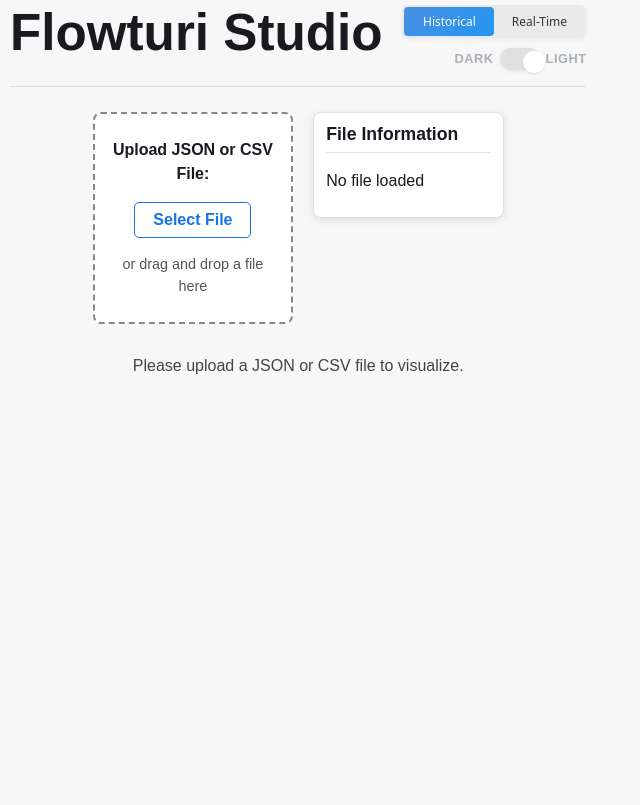
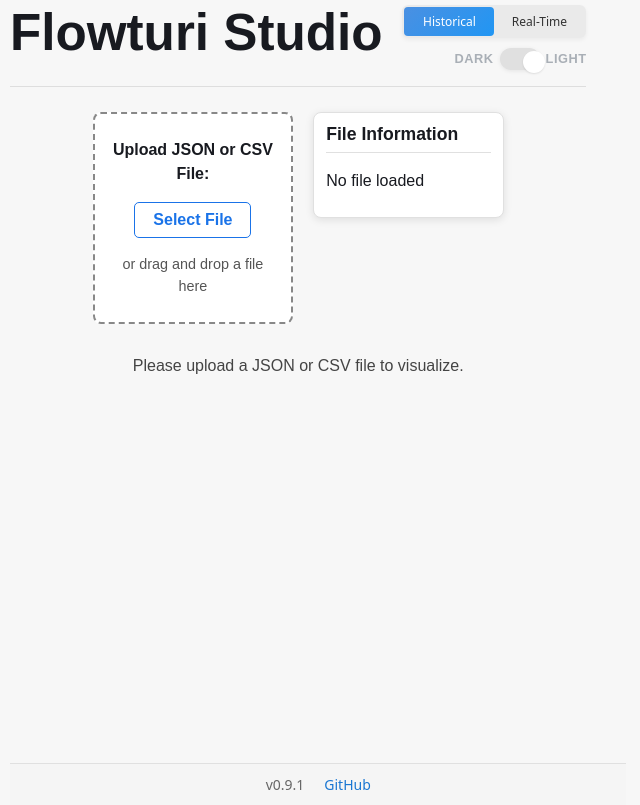
Before and after one commit to ThatOrJohn/flowturi, a React (Vite) app: page / in a window 1280 px wide. Shown: the whole page, without its empty margins (0-640 px from the left). Built offline with nearby package versions, Linux system fonts and the light colour scheme.

Commit message:
Bump to v0.9.1 added footer

```diff
--- a/package.json
+++ b/package.json
@@ -1,7 +1,7 @@
 {
   "name": "flowturi",
   "private": true,
-  "version": "0.0.0",
+  "version": "0.9.1",
   "type": "module",
   "scripts": {
     "dev": "vite",
--- a/src/App.css
+++ b/src/App.css
@@ -1099,3 +1099,52 @@ body.light .theme-switch .slider:after {
   background-color: #f44336;
   color: white;
 }
+
+/* Footer Styles */
+.app-footer {
+  width: 100%;
+  padding: 10px 20px;
+  text-align: center;
+  margin-top: auto;
+  border-top: 1px solid #e0e0e0;
+  background-color: #f5f5f5;
+  font-size: 14px;
+  color: #666;
+}
+
+.app-footer.dark {
+  background-color: #1e1e1e;
+  color: #aaa;
+  border-top: 1px solid #333;
+}
+
+.footer-content {
+  display: flex;
+  justify-content: center;
+  align-items: center;
+  gap: 20px;
+}
+
+.version {
+  font-weight: 500;
+}
+
+.github-link {
+  color: #1976d2;
+  text-decoration: none;
+  font-weight: 500;
+  transition: color 0.2s ease;
+}
+
+.github-link:hover {
+  color: #2196f3;
+  text-decoration: underline;
+}
+
+.dark .github-link {
+  color: #64b5f6;
+}
+
+.dark .github-link:hover {
+  color: #90caf9;
+}
--- a/src/App.tsx
+++ b/src/App.tsx
@@ -10,6 +10,7 @@ import WebSocketStream from "./components/WebSocketStream";
 import Papa from "papaparse";
 import { Snapshot, FileInfo } from "./types";
 import { FrameData } from "./layout/computeLayout";
+import Footer from "./components/Footer";
 import "./App.css";
 
 // Environment variables
@@ -920,6 +921,8 @@ const App = () => {
           <span className="reset-icon">↺</span> Reset Labels
         </button>
       )}
+
+      <Footer theme={theme} />
     </div>
   );
 };
--- /dev/null
+++ b/src/components/Footer.tsx
@@ -0,0 +1,26 @@
+import React from "react";
+import packageInfo from "../../package.json";
+
+interface FooterProps {
+  theme: "light" | "dark";
+}
+
+const Footer: React.FC<FooterProps> = ({ theme }) => {
+  return (
+    <footer className={`app-footer ${theme}`}>
+      <div className="footer-content">
+        <span className="version">v{packageInfo.version}</span>
+        <a
+          href="https://github.com/ThatOrJohn/flowturi"
+          target="_blank"
+          rel="noopener noreferrer"
+          className="github-link"
+        >
+          GitHub
+        </a>
+      </div>
+    </footer>
+  );
+};
+
+export default Footer;
```
Also changed, not shown: 1 other file (tests, documents, lock files or other folders).
